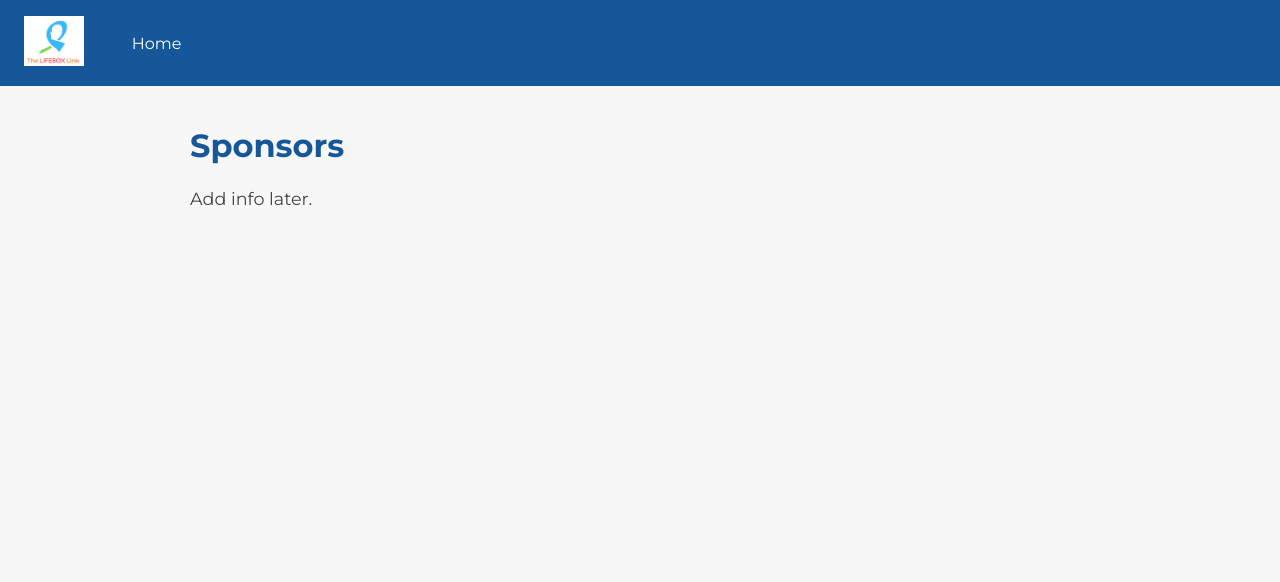
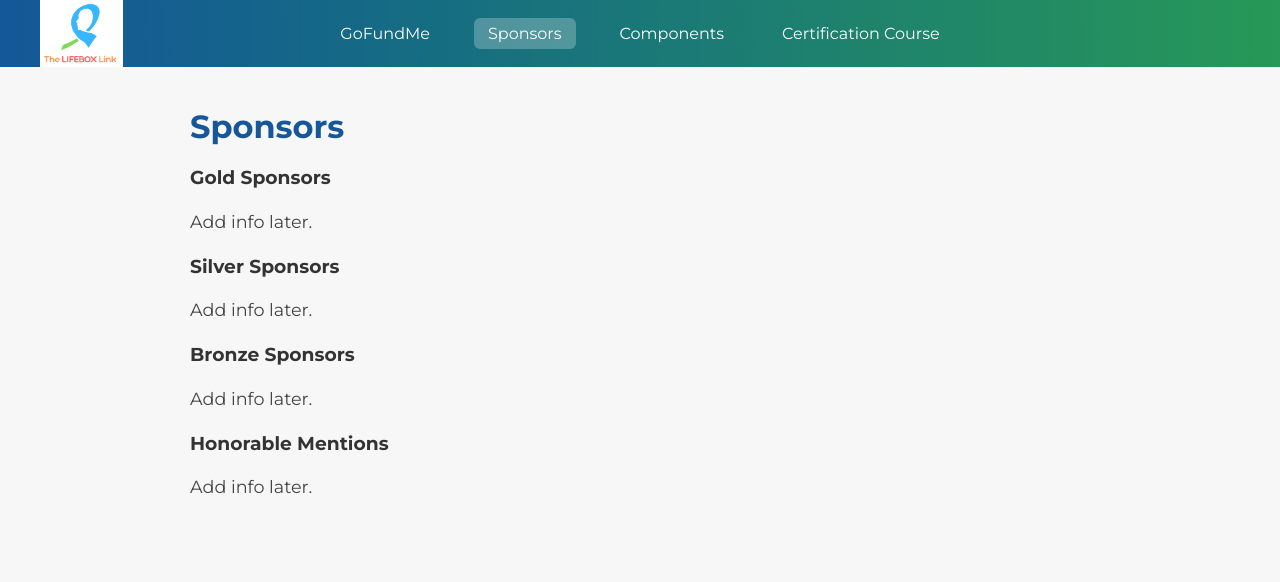
Before and after one commit to Afraz-Refai/LifeBox-Link, a plain HTML site: page sponsors.html in a window 1280 px wide. Drawn offline with Linux system fonts and the light colour scheme.

Commit message:
Update homepage alignment and navigation design, new assets, restructure subpages

```diff
--- a/sponsors.html
+++ b/sponsors.html
@@ -11,17 +11,35 @@
     <link rel="stylesheet" href="style.css" />
   </head>
   <body>
-    <nav class="subpage-nav">
+    <!-- Top gradient bar with navigation for the Sponsors page -->
+    <header class="subpage-nav">
       <a href="index.html" class="logo"
-        ><img src="assets/lifebox-logo.png" alt="LifeBox Link logo"
-      /></a>
-      <a href="index.html#overview">Home</a>
-    </nav>
+        ><img src="assets/lifebox-logo.png" alt="LifeBox Link logo" /></a>
+      <ul>
+        <li><a href="gofundme.html">GoFundMe</a></li>
+        <li><a href="sponsors.html" class="active">Sponsors</a></li>
+        <li><a href="components.html">Components</a></li>
+        <li><a href="certification.html">Certification&nbsp;Course</a></li>
+      </ul>
+    </header>
     <main class="subpage">
       <h2>Sponsors</h2>
-      <p>
-        Add info later.
-      </p>
+      <section>
+        <h3>Gold Sponsors</h3>
+        <p>Add info later.</p>
+      </section>
+      <section>
+        <h3>Silver Sponsors</h3>
+        <p>Add info later.</p>
+      </section>
+      <section>
+        <h3>Bronze Sponsors</h3>
+        <p>Add info later.</p>
+      </section>
+      <section>
+        <h3>Honorable Mentions</h3>
+        <p>Add info later.</p>
+      </section>
     </main>
   </body>
 </html>
--- a/style.css
+++ b/style.css
@@ -43,8 +43,10 @@ body {
   z-index: 200;
 }
 
+/* Increase logo size on the home page */
 .main-nav .logo img {
-  height: 60px;
+  /* Increase the logo size on the home page for better visibility */
+  height: 100px;
 }
 
 /* Position logo to the far left but keep navigation links centred */
@@ -83,8 +85,10 @@ body {
   width: 100%;
   display: flex;
   justify-content: center;
-  /* Keep this layer above the hero content but below the main nav */
-  z-index: 150;
+  /* Keep this layer above the hero content but below the main nav.  Raise the
+     z-index slightly so the links remain clickable even when elements like
+     the hero glitter overlap. */
+  z-index: 180;
 }
 
 .sub-nav ul {
@@ -114,22 +118,32 @@ body {
 }
 
 /* Hero content includes the large title and box illustration */
+/*
+  Position the hero content slightly lower than exact centre to account for the
+  stacked navigation bars at the top of the page. This centres the box and
+  title visually within the available space on most screens. The transform
+  still centres the element horizontally while pulling its own height up by
+  half so that the content remains anchored to its middle point.
+*/
 .hero-content {
   position: absolute;
-  top: 50%;
+  top: 55%;
   left: 50%;
   transform: translate(-50%, -50%);
   text-align: center;
 }
 
+/* Adjust the hero title size so the full text fits within the viewport.
+   8vw still gives a bold presence without pushing text off‑screen. */
 .hero-title {
   margin: 0;
-  font-size: 12vw;
+  font-size: 8vw;
   font-weight: 700;
   letter-spacing: -2px;
   line-height: 1;
   color: rgba(255, 255, 255, 0.85);
   opacity: 0;
+  white-space: nowrap;
   animation: fadeInUp 1.5s ease-out forwards;
 }
 
@@ -340,25 +354,55 @@ main {
 }
 
 /* Navigation bar for subpages */
+/*
+  Subpage navigation bar
+
+  For secondary pages (Sponsors, Components, Certification Course, GoFundMe) we
+  reuse the main site logo on the left and centre the links on a gradient
+  background similar to the home page. The active page can be highlighted by
+  applying an ``active`` class to its anchor.
+*/
 .subpage-nav {
-  background-color: #155799;
+  position: relative;
+  background-image: url('assets/hero-gradient.png');
+  background-size: cover;
+  background-position: center;
   color: #ffffff;
   display: flex;
+  justify-content: center;
   align-items: center;
-  padding: 16px 24px;
+  padding: 24px 40px;
 }
-.subpage-nav a {
+.subpage-nav .logo {
+  position: absolute;
+  left: 40px;
+  top: 50%;
+  transform: translateY(-50%);
+}
+.subpage-nav .logo img {
+  height: 70px;
+}
+.subpage-nav ul {
+  list-style: none;
+  display: flex;
+  gap: 30px;
+  margin: 0;
+  padding: 0;
+}
+.subpage-nav ul li a {
   color: #ffffff;
   text-decoration: none;
-  margin-right: 24px;
   font-weight: 500;
+  padding: 6px 14px;
+  border-radius: 6px;
+  transition: background-color 0.2s ease, opacity 0.2s ease;
 }
-.subpage-nav a:hover {
-  text-decoration: underline;
+.subpage-nav ul li a:hover {
+  opacity: 0.8;
 }
-.subpage-nav .logo img {
-  height: 50px;
-  margin-right: 24px;
+.subpage-nav ul li a.active {
+  background-color: rgba(255, 255, 255, 0.25);
+  backdrop-filter: blur(5px);
 }
 
 /* Layout for simple subpages */
```
Also changed, not shown: certification.html (+30 -6 lines), components.html (+16 -8 lines), gofundme.html (+10 -5 lines), index.html (+1 -1 lines), landing-box.png (added), lifebox-logo.png (added).
